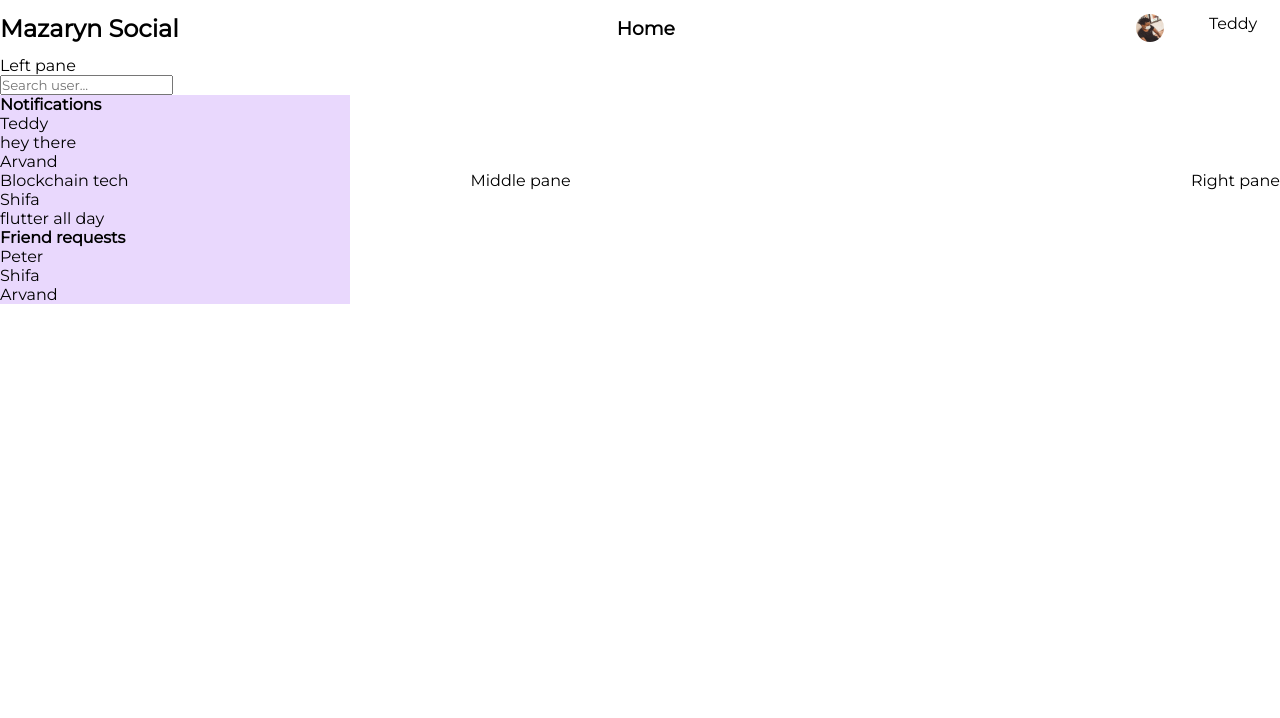
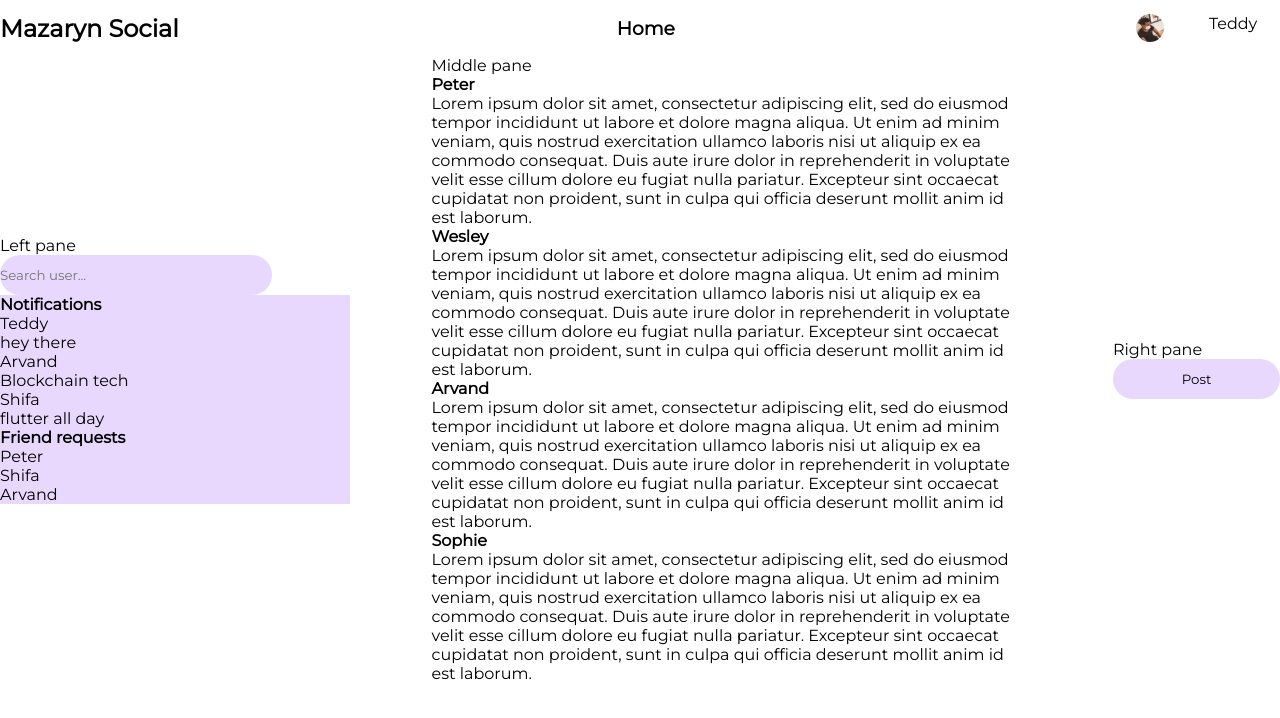
Before and after one commit to aiden77mori/mazaryn-frontend, a React (Create React App) app: page / in a window 1280 px wide. Shown: the top 718 px of the page. Built offline with nearby package versions, Linux system fonts and the light colour scheme.

Commit message:
middle and right panel structure

```diff
--- a/src/components/left pane/notifications/Notifications.js
+++ b/src/components/left pane/notifications/Notifications.js
@@ -23,7 +23,7 @@ function Notifications(){
             <h4>Notifications</h4>
             {notifications.map((notification) => {
                 return(
-                <div>
+                <div className='notification'>
                     <p>{notification.name}</p>
                     <p>{notification.text}</p>
                     {console.log(notification)}
--- a/src/components/left pane/search/Search.css
+++ b/src/components/left pane/search/Search.css
@@ -0,0 +1,7 @@
+.searchInput{
+    border:none;
+    background-color: #E9D8FD;
+    width: 272px;
+    height: 40px;
+    border-radius: 64px ;
+}
--- a/src/components/left pane/search/Search.js
+++ b/src/components/left pane/search/Search.js
@@ -4,7 +4,7 @@ import './Search.css'
 function Search(){
     return(
         <div className='search'>
-            <input placeholder={'Search user...'}/>
+            <input className='searchInput' placeholder={'Search user...'}/>
         </div>
     );
 }
--- a/src/components/middle pane/MiddlePane.js
+++ b/src/components/middle pane/MiddlePane.js
@@ -2,9 +2,39 @@ import './MiddlePane.css';
 import React from 'react';
 
 function MiddlePane(){
+
+    let posts = [
+        {
+            'userName': 'Peter',
+            'text': 'Lorem ipsum dolor sit amet, consectetur adipiscing elit, sed do eiusmod tempor incididunt ut labore et dolore magna aliqua. Ut enim ad minim veniam, quis nostrud exercitation ullamco laboris nisi ut aliquip ex ea commodo consequat. Duis aute irure dolor in reprehenderit in voluptate velit esse cillum dolore eu fugiat nulla pariatur. Excepteur sint occaecat cupidatat non proident, sunt in culpa qui officia deserunt mollit anim id est laborum.'
+        },
+        {
+            'userName': 'Wesley',
+            'text': 'Lorem ipsum dolor sit amet, consectetur adipiscing elit, sed do eiusmod tempor incididunt ut labore et dolore magna aliqua. Ut enim ad minim veniam, quis nostrud exercitation ullamco laboris nisi ut aliquip ex ea commodo consequat. Duis aute irure dolor in reprehenderit in voluptate velit esse cillum dolore eu fugiat nulla pariatur. Excepteur sint occaecat cupidatat non proident, sunt in culpa qui officia deserunt mollit anim id est laborum.'
+        },
+        {
+            'userName': 'Arvand',
+            'text': 'Lorem ipsum dolor sit amet, consectetur adipiscing elit, sed do eiusmod tempor incididunt ut labore et dolore magna aliqua. Ut enim ad minim veniam, quis nostrud exercitation ullamco laboris nisi ut aliquip ex ea commodo consequat. Duis aute irure dolor in reprehenderit in voluptate velit esse cillum dolore eu fugiat nulla pariatur. Excepteur sint occaecat cupidatat non proident, sunt in culpa qui officia deserunt mollit anim id est laborum.'
+        },
+        {
+            'userName': 'Sophie',
+            'text': 'Lorem ipsum dolor sit amet, consectetur adipiscing elit, sed do eiusmod tempor incididunt ut labore et dolore magna aliqua. Ut enim ad minim veniam, quis nostrud exercitation ullamco laboris nisi ut aliquip ex ea commodo consequat. Duis aute irure dolor in reprehenderit in voluptate velit esse cillum dolore eu fugiat nulla pariatur. Excepteur sint occaecat cupidatat non proident, sunt in culpa qui officia deserunt mollit anim id est laborum.'
+        },
+    ];
+
     return(
         <div className='middlePane'>
             <p>Middle pane</p>
+            <div>
+                {posts.map( post => {
+                    return(
+                        <div className='post'>
+                            <h4>{post.userName}</h4>
+                            <p>{post.text}</p>
+                        </div>
+                    );
+                })}
+            </div>
         </div>
     );
 }
--- a/src/components/right pane/RightPane.css
+++ b/src/components/right pane/RightPane.css
@@ -0,0 +1,7 @@
+.postButton{
+    background-color: #e9d8fd;
+    border: none;
+    width: 167px;
+    height: 40px;
+    border-radius: 64px;
+}
--- a/src/components/right pane/RightPane.js
+++ b/src/components/right pane/RightPane.js
@@ -5,6 +5,7 @@ function RightPane(){
     return(
         <div className='rightPane'>
             <p>Right pane</p>
+            <button className='postButton'>Post</button>
         </div>
     );
 }
```
Also changed, not shown: 1 other file (tests, documents, lock files or other folders).
